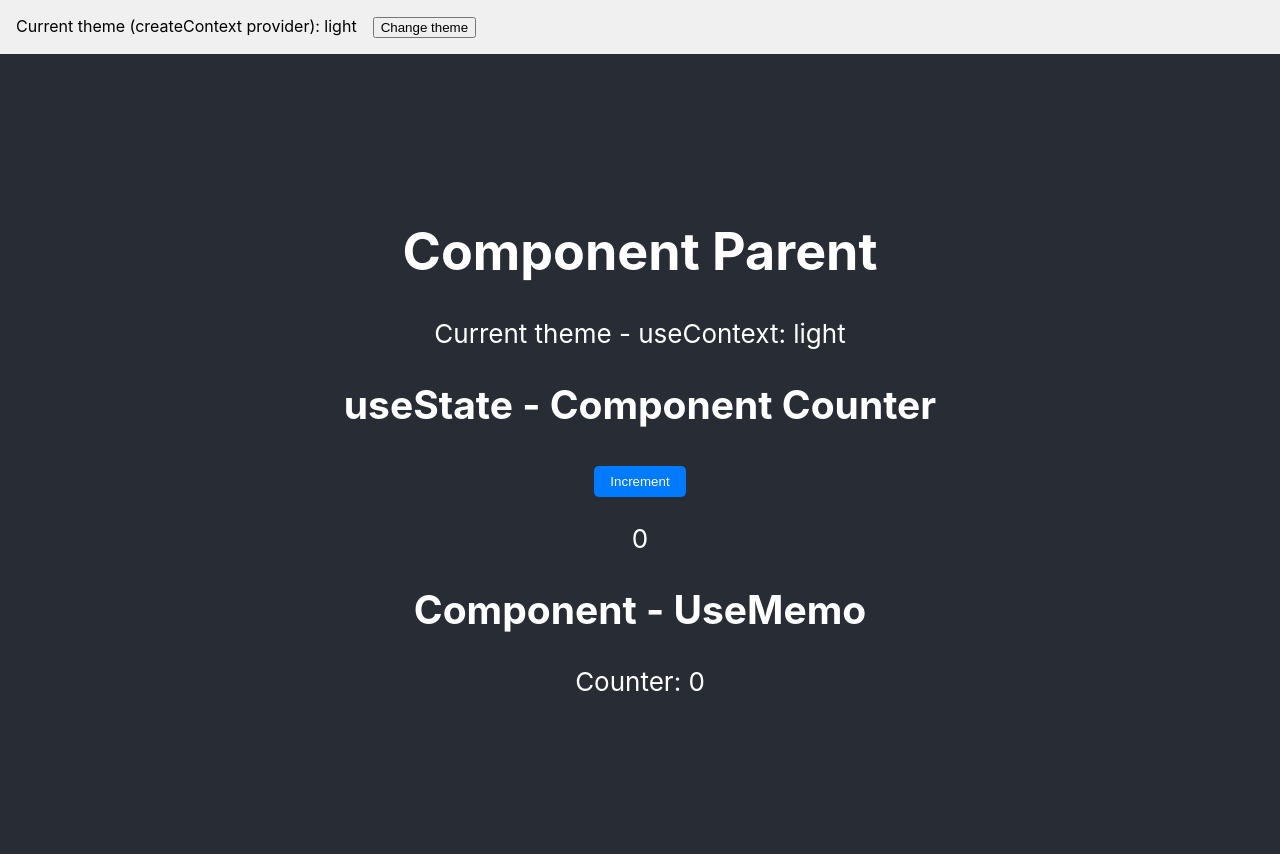
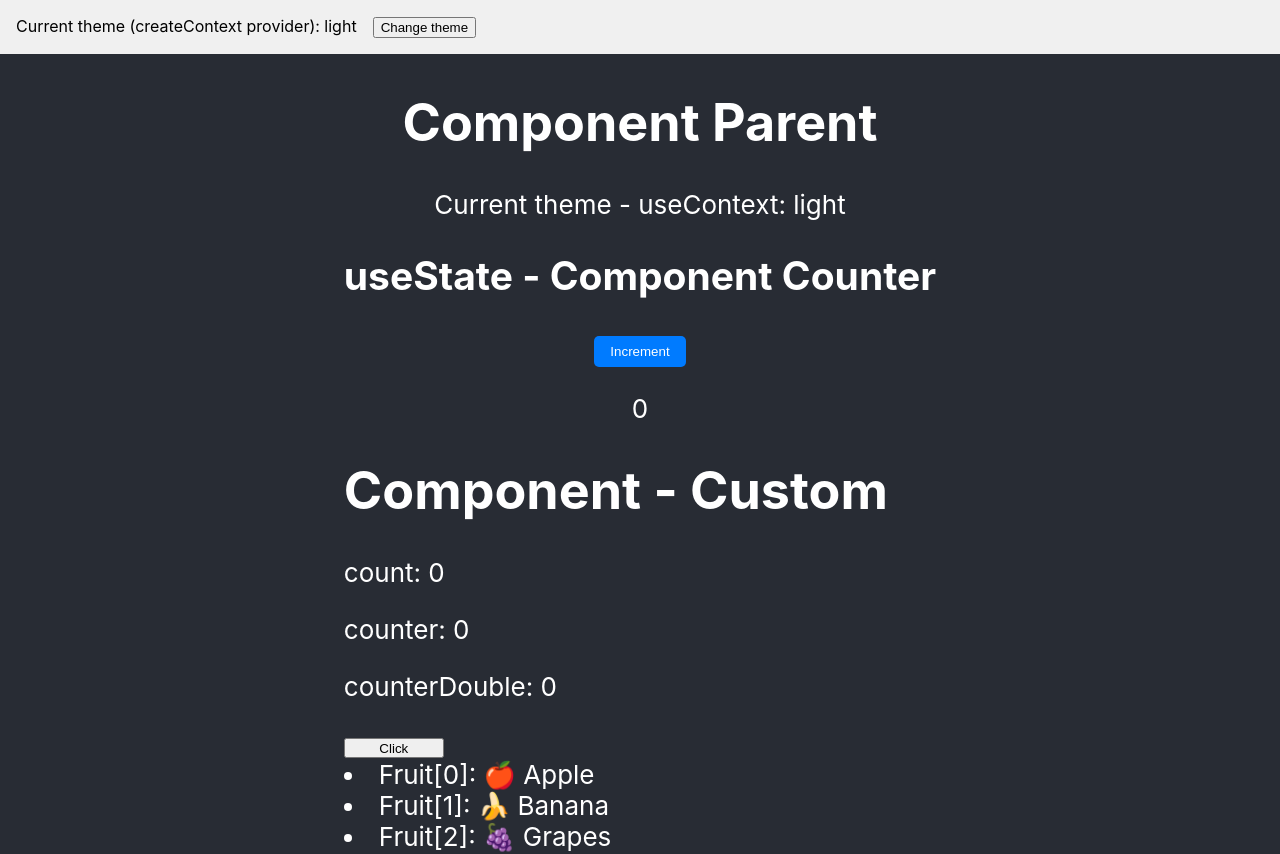
Before and after one commit to piotrekc/react-app, a React (Create React App) app: page / in a window 1280 px wide. Built offline with nearby package versions, Linux system fonts and the light colour scheme.

Commit message:
React app - custom

```diff
--- /dev/null
+++ b/src/components/Custom.tsx
@@ -0,0 +1,55 @@
+import React, { useCallback, useEffect, useMemo, useState } from 'react';
+import { text } from 'stream/consumers';
+
+interface CustomProps {
+    count: number;
+    setCount: (count: number) => void;
+}
+
+const CustomComponent: React.FC<CustomProps> = ({ count, setCount }: CustomProps) => {
+
+    const fruits = ["🍎 Apple", "🍌 Banana", "🍇 Grapes"];
+
+    useEffect(() => {
+
+    }, [count])
+
+    const [array, setArray] = useState<number[]>([])
+    const [array2, setArray2] = useState<number[]>([])
+
+    const [counter, setCounter] = useState(0);
+    const counterDouble = useMemo(() => counter * 2, [counter]);
+
+    const increase = useCallback(() => {
+        setCounter(counter + 1);
+        setArray([...array, counter]);
+        setArray2([...array2, counterDouble]);
+    }, [counter, counterDouble, array, array2])
+
+
+    return (
+        <div style={{ alignItems: 'left', padding: 'left', textAlign: 'left'}}>
+            <h1>{`Component - Custom`}</h1>
+            <p>{`count: ${count}`}</p>
+            <p>{`counter: ${counter}`}</p>
+            <p>{`counterDouble: ${counterDouble}`}</p>
+            <button
+            style={{
+                height: 20,
+                width: 100
+            }}
+                onClick={increase}
+            >
+                {`Click`}
+            </button>
+            {fruits.map((fruit, index) => {
+                return (<li key={index}>{`Fruit[${index}]: ${fruit}`}</li>)
+            })}
+            {array.map((element, index) => {return (<li>{`Counter[${index}]: ${element}`}</li>)})}
+            {array2.map((element, index) => (<li>{`CounterDoubled[${index}]: ${element}`}</li>))}
+        </div>
+    )
+
+};
+
+export default CustomComponent;
--- a/src/components/Parent.tsx
+++ b/src/components/Parent.tsx
@@ -4,6 +4,7 @@ import UseStateCounter from './UseStateCounter';
 import UseEffect from './UseEffect'
 import UseMemo from './UseMemo';
 import Child2 from './Child2';
+import CustomComponent from './Custom';
 import ThemeContext from '../context/ThemeContext';
 
 const Parent: React.FC = () => {
@@ -34,8 +35,9 @@ const Parent: React.FC = () => {
       {/* <Child2 count={count} onButtonClick={handleChildClick}/> */}
       {/* <UseStateCounter count={count} setCount={setCount}/> */}
       <UseStateCounter count={count} setCount={increase}/>
+      <CustomComponent count={count} setCount={increase}/>
       {/* <UseEffect count={count}/> */}
-      <UseMemo count={count}/>
+      {/* <UseMemo count={count}/> */}
     </div>
   );
 };
```
